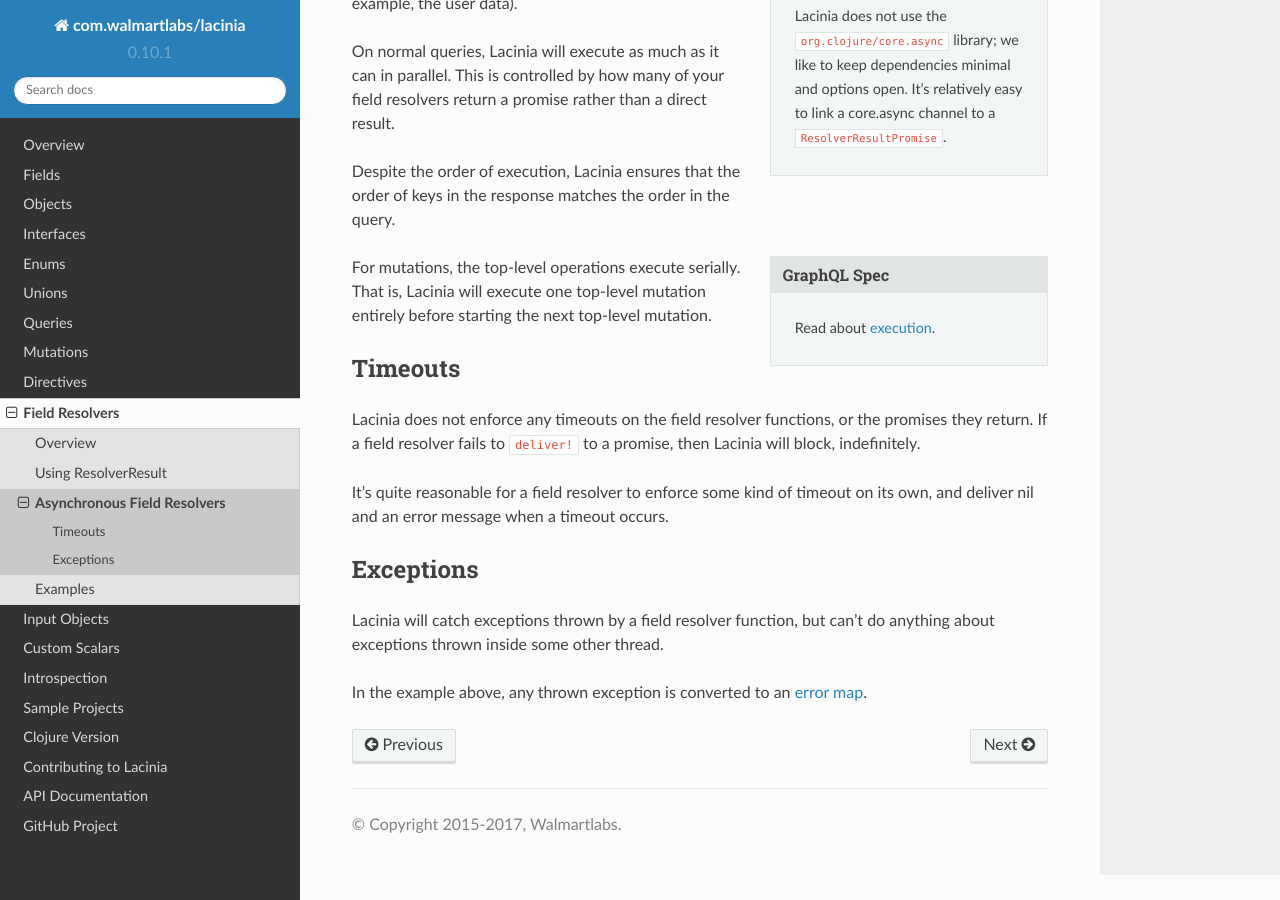
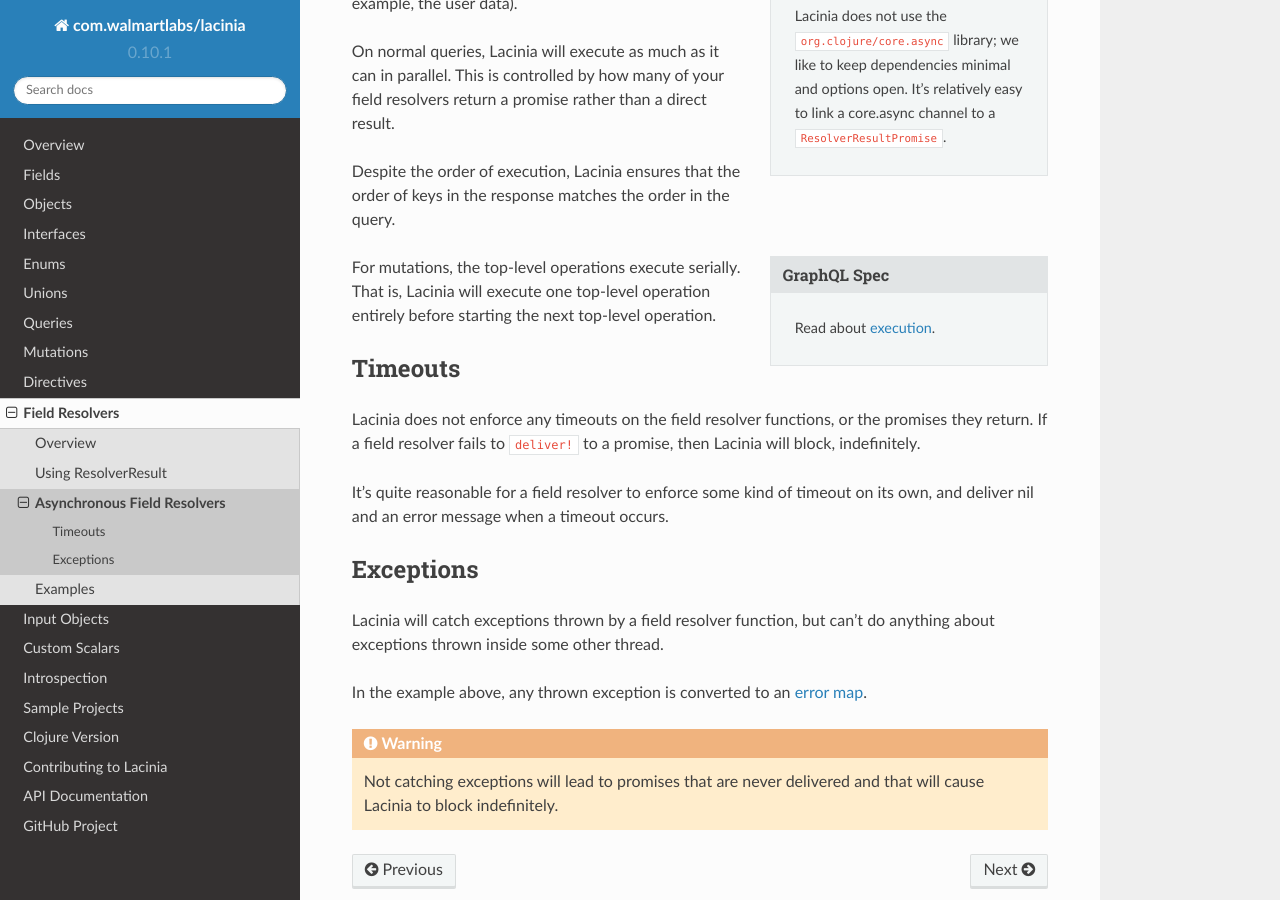
Before and after one commit to walmartlabs/lacinia, a Sphinx documentation site: the page built from docs/resolve/async.rst, in a window 1280 px wide and 900 px high, scrolled down 872 px. Built offline with Sphinx 7.4.7 and the Read the Docs theme 2.0.0, drawn with Linux system fonts in a browser that asks for light colours.

Commit message:
A few more doc updates

```diff
--- a/docs/resolve/async.rst
+++ b/docs/resolve/async.rst
@@ -52,8 +52,8 @@
    Read about `execution <http://facebook.github.io/graphql/#sec-Normal-and-Serial-Execution>`_.
 
 For mutations, the top-level operations execute serially.
-That is, Lacinia will execute one top-level mutation entirely before
-starting the next top-level mutation.
+That is, Lacinia will execute one top-level operation entirely before
+starting the next top-level operation.
 
 Timeouts
 --------
@@ -74,3 +74,8 @@
 
 In the example above, any thrown exception is converted to an
 :doc:`error map <resolve-as>`.
+
+.. warning::
+
+   Not catching exceptions will lead to promises that are never delivered and that
+   will cause Lacinia to block indefinitely.
```
